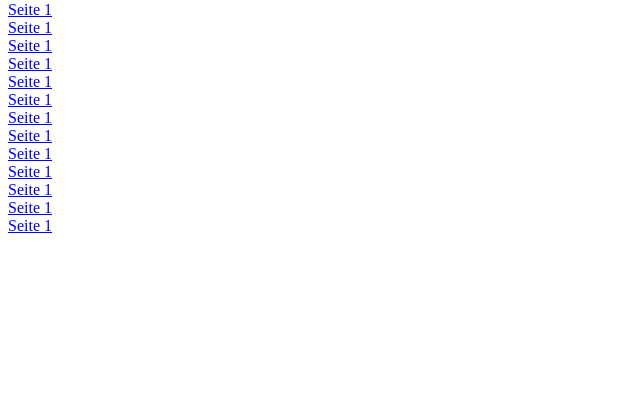
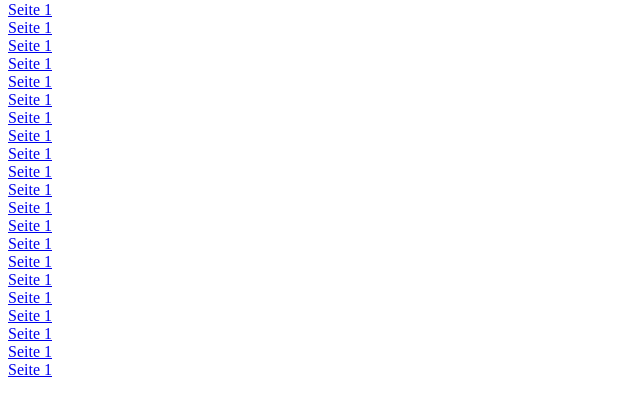
Before and after one commit to FHMichi/astriaScreping_messenDE, a plain HTML site: page index.html in a window 1280 px wide. Shown: the part 79-492 px from the top of the page, without its empty margins (0-640 px from the left). Drawn offline with Linux system fonts and the light colour scheme.

Commit message:
Update index.html

```diff
--- a/index.html
+++ b/index.html
@@ -7,21 +7,27 @@
 </head>
 <body>
     <h1>Links zu den Österreich-Seiten</h1>
- <a href="https://www.messen.de/de/suchen?q=%C3%96sterreich&s=datum&offset=50 target=_blank">Seite 1</a><br>
-<a href="https://www.messen.de/de/suchen?q=%C3%96sterreich&s=datum&offset=75 target=_blank">Seite 1</a><br>
-<a href="https://www.messen.de/de/suchen?q=%C3%96sterreich&s=datum&offset=100 target=_blank">Seite 1</a><br>
-<a href="https://www.messen.de/de/suchen?q=%C3%96sterreich&s=datum&offset=125 target=_blank">Seite 1</a><br>
-<a href="https://www.messen.de/de/suchen?q=%C3%96sterreich&s=datum&offset=150 target=_blank">Seite 1</a><br>
-<a href="https://www.messen.de/de/suchen?q=%C3%96sterreich&s=datum&offset=175 target=_blank">Seite 1</a><br>
-<a href="https://www.messen.de/de/suchen?q=%C3%96sterreich&s=datum&offset=200 target=_blank">Seite 1</a><br>
-<a href="https://www.messen.de/de/suchen?q=%C3%96sterreich&s=datum&offset=225 target=_blank">Seite 1</a><br>
-<a href="https://www.messen.de/de/suchen?q=%C3%96sterreich&s=datum&offset=250 target=_blank">Seite 1</a><br>
-<a href="https://www.messen.de/de/suchen?q=%C3%96sterreich&s=datum&offset=275 target=_blank">Seite 1</a><br>
-<a href="https://www.messen.de/de/suchen?q=%C3%96sterreich&s=datum&offset=300 target=_blank">Seite 1</a><br>
-<a href="https://www.messen.de/de/suchen?q=%C3%96sterreich&s=datum&offset=325 target=_blank">Seite 1</a><br>
-<a href="https://www.messen.de/de/suchen?q=%C3%96sterreich&s=datum&offset=350 target=_blank">Seite 1</a><br>
-
-
+ <a href="https://www.messen.de/de/640/in/oesterreich/vorarlberg/dornbirn/uebersicht">Seite 1</a><br>
+<a href="https://www.messen.de/de/642/in/oesterreich/steiermark/graz/uebersicht">Seite 1</a><br>
+<a href="https://www.messen.de/de/642/in/oesterreich/steiermark/graz/uebersicht?offset=25">Seite 1</a><br>
+<a href="https://www.messen.de/de/645/in/oesterreich/tirol/innsbruck/uebersicht">Seite 1</a><br>
+<a href="https://www.messen.de/de/645/in/oesterreich/tirol/innsbruck/uebersicht?offset=25">Seite 1</a><br>
+<a href="https://www.messen.de/de/646/in/oesterreich/kaernten/klagenfurt/uebersicht">Seite 1</a><br>
+<a href="https://www.messen.de/de/652/in/oesterreich/oberoesterreich/linz/uebersicht">Seite 1</a><br>
+<a href="https://www.messen.de/de/659/in/oesterreich/oberoesterreich/ried-im-innkreis/uebersicht">Seite 1</a><br>
+<a href="https://www.messen.de/de/637/in/oesterreich/salzburger-land/salzburg/uebersicht">Seite 1</a><br>
+<a href="https://www.messen.de/de/637/in/oesterreich/salzburger-land/salzburg/uebersicht?offset=25">Seite 1</a><br>
+<a href="https://www.messen.de/de/637/in/oesterreich/salzburger-land/salzburg/uebersicht?offset=50">Seite 1</a><br>
+<a href="https://www.messen.de/de/653/in/oesterreich/niederoesterreich/st-poelten/uebersicht">Seite 1</a><br>
+<a href="https://www.messen.de/de/660/in/oesterreich/niederoesterreich/tulln-an-der-donau/uebersicht">Seite 1</a><br>
+<a href="https://www.messen.de/de/662/in/oesterreich/oberoesterreich/wels/uebersicht">Seite 1</a><br>
+<a href="https://www.messen.de/de/662/in/oesterreich/oberoesterreich/wels/uebersicht?offset=25">Seite 1</a><br>
+<a href="https://www.messen.de/de/647/in/oesterreich/wien/wien/uebersicht">Seite 1</a><br>
+<a href="https://www.messen.de/de/647/in/oesterreich/wien/wien/uebersicht?offset=25">Seite 1</a><br>
+<a href="https://www.messen.de/de/647/in/oesterreich/wien/wien/uebersicht?offset=50">Seite 1</a><br>
+<a href="https://www.messen.de/de/647/in/oesterreich/wien/wien/uebersicht?offset=75">Seite 1</a><br>
+<a href="https://www.messen.de/de/647/in/oesterreich/wien/wien/uebersicht?offset=100">Seite 1</a><br>
+<a href="https://www.messen.de/de/647/in/oesterreich/wien/wien/uebersicht?offset=125">Seite 1</a><br>
 
 </body>
 </html>
```
